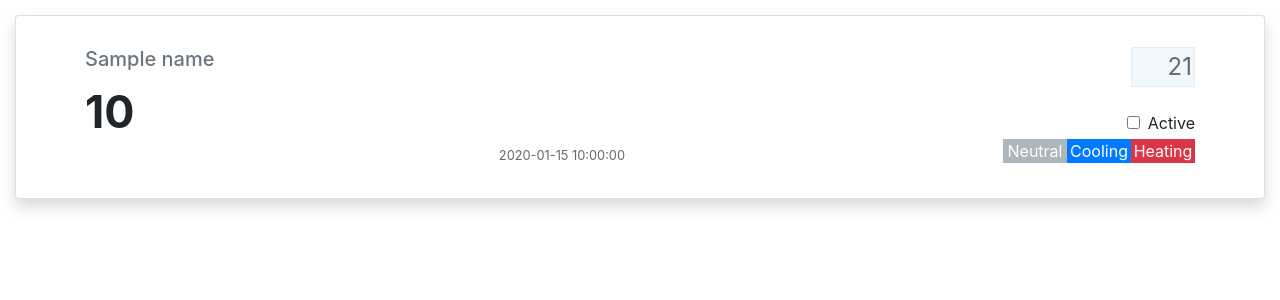
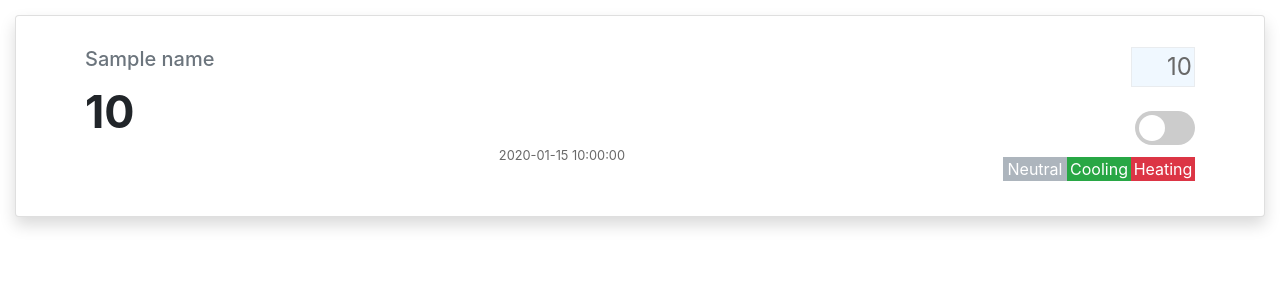
Before and after one commit to pahu/raspbeery-pi, a Flask app: template templates/home.html in a window 1280 px wide. Shown: the part 56-356 px from the top of the page. Run offline with Flask 2, Linux system fonts and the light colour scheme; the template is opened without the code that fills it: most values are stand-ins (such as "Sample title", 1, 10 or a date in 2020); some libraries are stand-ins or nearby versions.

Commit message:
On/off slider

```diff
--- a/app.py
+++ b/app.py
@@ -6,13 +6,12 @@ app = Flask(__name__)
 
 @app.route("/")
 def home():
-    with open("config.yml", 'r') as ymlConfig:
-        cfg = yaml.load(ymlConfig)
-
-    title = cfg['brewery']['name']
-
-    sensorId = cfg['fermenters'][0]['sensorId']
-    name = cfg['fermenters'][0]['name']
+    config = get_config()
+    title = config['brewery']['name']
+    sensorId = config['fermenters'][0]['sensorId']
+    name = config['fermenters'][0]['name']
+    targetTemp = config['fermenters'][0]['targetTemp']
+    active = config['fermenters'][0]['active']
     temperature = DS18B20.get_temperature(sensorId)
     temperature = "{:.{}f}".format( temperature, 1 )
     temperature = "%s%s" % (temperature, "°C")
@@ -20,11 +19,19 @@ def home():
     time = now.strftime("%Y-%m-%d %H:%M")
     return render_template('home.html',
         title=title, name=name,
-        temperature=temperature, time=time)
+        temperature=temperature, time=time,
+        targetTemp=targetTemp, active=active)
 
 @app.route('/about/')
 def about():
     return render_template('about.html')
 
+
+# get yaml config file
+def get_config():
+    with open("config.yml", 'r') as ymlConfig:
+        return yaml.load(ymlConfig)
+
+
 if __name__ == '__main__':
     app.run(debug=True, port=6100)
--- a/config.yml
+++ b/config.yml
@@ -3,9 +3,10 @@ brewery:
 
 fermenters:
   - id: 1
+    active: True
     name: Fridge
     sensorId: 28-041752558aff
-    targetTemp: 21
+    targetTemp: 19
     gpioHeat: 1
     gpioCool: 2
   - id: 2
--- a/static/css/app.css
+++ b/static/css/app.css
@@ -8,20 +8,17 @@
   margin-bottom: 15px;
 }
 
-.text-actual-temperature
-{
+.text-actual-temperature {
   font-size: 2.8rem;
   font-weight: bold;
 }
 
-.text-actual-temperature-time
-{
+.text-actual-temperature-time {
   font-size: .8rem;
   color: dimgray;
 }
 
-.text-target-temperature
-{
+.text-target-temperature {
   font-size: 1.5rem;
   color: dimgray;
   width: 4rem;
@@ -29,22 +26,19 @@
   background-color: aliceblue;
 }
 
-.text-indicator-heat
-{
+.text-indicator-heat {
   background-color: #dc3545;
   color: white;
   width: 4rem;
 }
 
-.text-indicator-cool
-{
-  background-color: #007bff;
+.text-indicator-cool {
+  background-color: #28a745;
   color: white;
   width: 4rem;
 }
 
-.text-indicator-neutral
-{
+.text-indicator-neutral {
   background-color: #adb5bd;
   color: white;
   width: 4rem;
--- /dev/null
+++ b/static/css/slider.css
@@ -0,0 +1,62 @@
+/* The switch - the box around the slider */
+.switch {
+    position: relative;
+    display: inline-block;
+    width: 60px;
+    height: 34px;
+  }
+
+  /* Hide default HTML checkbox */
+  .switch input {
+    opacity: 0;
+    width: 0;
+    height: 0;
+  }
+
+  /* The slider */
+  .slider {
+    position: absolute;
+    cursor: pointer;
+    top: 0;
+    left: 0;
+    right: 0;
+    bottom: 0;
+    background-color: #ccc;
+    -webkit-transition: .4s;
+    transition: .4s;
+  }
+
+  .slider:before {
+    position: absolute;
+    content: "";
+    height: 26px;
+    width: 26px;
+    left: 4px;
+    bottom: 4px;
+    background-color: white;
+    -webkit-transition: .4s;
+    transition: .4s;
+  }
+
+  input:checked + .slider {
+    background-color: #4caf50
+  }
+
+  input:focus + .slider {
+    box-shadow: 0 0 1px #4caf50;
+  }
+
+  input:checked + .slider:before {
+    -webkit-transform: translateX(26px);
+    -ms-transform: translateX(26px);
+    transform: translateX(26px);
+  }
+
+  /* Rounded sliders */
+  .slider.round {
+    border-radius: 34px;
+  }
+
+  .slider.round:before {
+    border-radius: 50%;
+  }
--- a/templates/home.html
+++ b/templates/home.html
@@ -2,7 +2,7 @@
 {% block content %}
     <div class="row">
         <div class="col-sm">
-            <div class="card shadow p-3 mb-5 bg-white rounded">
+            <div id="1" class="card shadow p-3 mb-5 bg-white rounded">
                 <div class="card-body p-0">
                     <div class="container">
                     <div class="row">
@@ -13,10 +13,19 @@
                         </div>
                         <div class="col-sm h-100 w-50 text-right">
                             <div class=mb-4>
-                                <input type="text" class="text-target-temperature text-right" name="target-temperature" value="21">
+                                <input type="text" class="text-target-temperature text-right"
+                                name="target-temperature"
+                                value='{{ targetTemp }}'>
                             </div>
                             <div class="mb-1">
-                                <input type="checkbox" class="mr-2 text-center" name="active" value="active">Active<br>
+                                <label class="switch">
+                                    <input type="checkbox"
+                                    {% if active %}
+                                        checked
+                                    {% endif %}
+                                    >
+                                    <span class="slider round"></span>
+                                  </label>
                             </div>
                             <div class="mb-1 float-right">
                                 <div class="text-indicator-heat text-center">Heating</div>
--- a/templates/layout.html
+++ b/templates/layout.html
@@ -7,6 +7,7 @@
     <!-- CSS -->
     <link href="{{ url_for('static', filename='css/bootstrap.min.css') }}" rel="stylesheet">
     <link href="{{ url_for('static', filename='css/app.css') }}" rel="stylesheet">
+    <link href="{{ url_for('static', filename='css/slider.css') }}" rel="stylesheet">
 
     <!-- javascript -->
     <script src="{{ url_for('static', filename='js/jquery-3.4.0.min.js') }}"></script>
```
Also changed, not shown: templates/about.html (line endings or trailing spaces).
